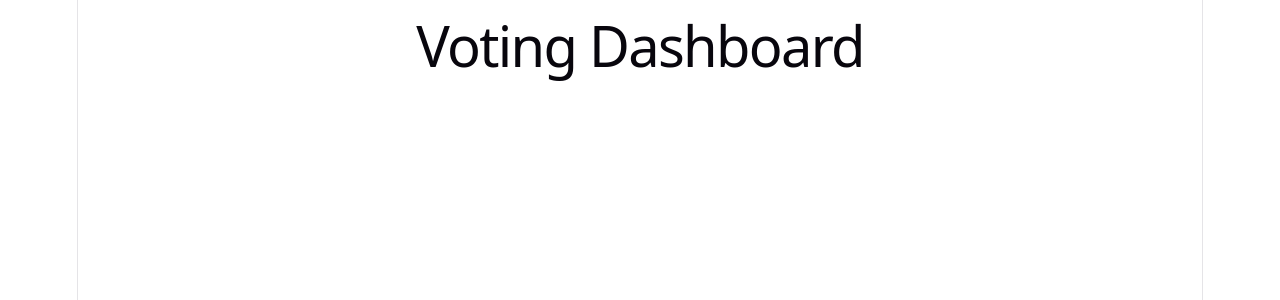
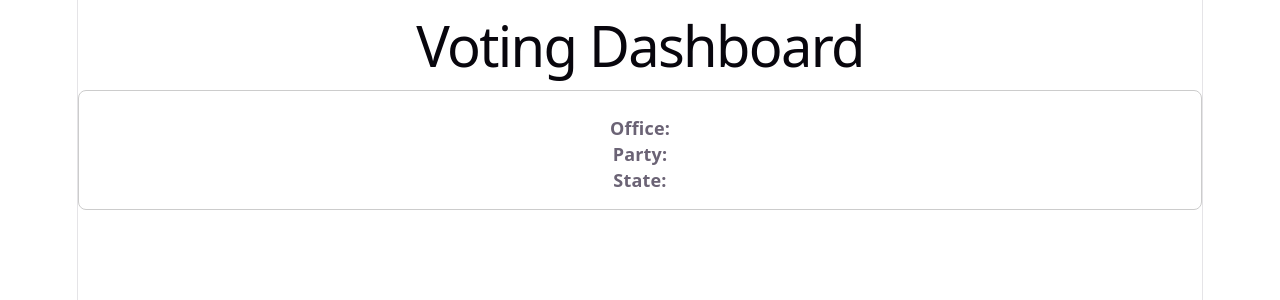
Before and after one commit to virtuosovodka/beaverhacks, a React (Vite) app: page / in a window 1280 px wide. Shown: the top 300 px of the page. Built offline with nearby package versions, Linux system fonts and the light colour scheme.

Commit message:
added card for candidate

```diff
--- a/src/App.jsx
+++ b/src/App.jsx
@@ -3,11 +3,18 @@ import reactLogo from './assets/react.svg'
 import viteLogo from './assets/vite.svg'
 import heroImg from './assets/hero.png'
 import './App.css'
+import CandidateCard from './components/CandidateCard'
 
 function App() {
   return (
     <div>
-      <h1>Voting Dashboard</h1>
+        <h1>Voting Dashboard</h1>
+        <CandidateCard
+          name=""
+          office=""
+          party=""
+          state=""
+        />
     </div>
   )
 }
--- /dev/null
+++ b/src/components/CandidateCard.jsx
@@ -0,0 +1,12 @@
+function CandidateCard({ name, office, party, state }) {
+  return (
+    <div style={{ border: "1px solid #ccc", padding: "16px", borderRadius: "8px", marginBottom: "16px" }}>
+      <h2>{name}</h2>
+      <p><strong>Office:</strong> {office}</p>
+      <p><strong>Party:</strong> {party}</p>
+      <p><strong>State:</strong> {state}</p>
+    </div>
+  )
+}
+
+export default CandidateCard
```
